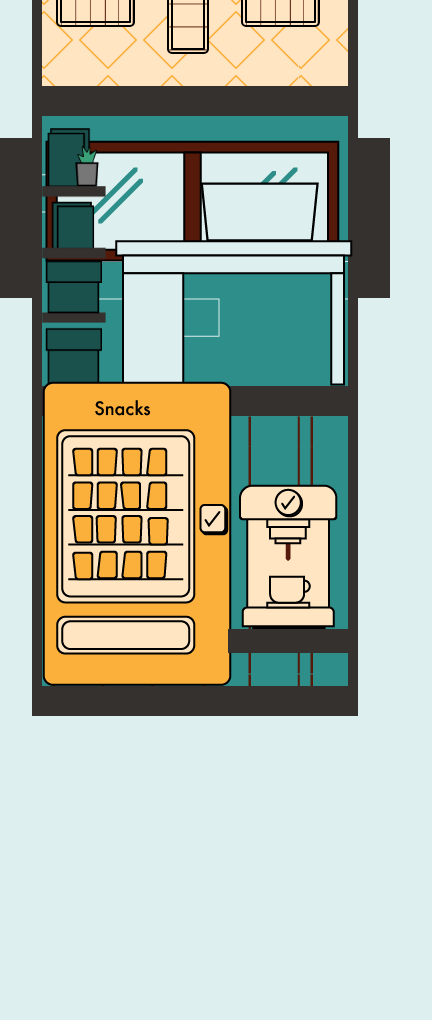
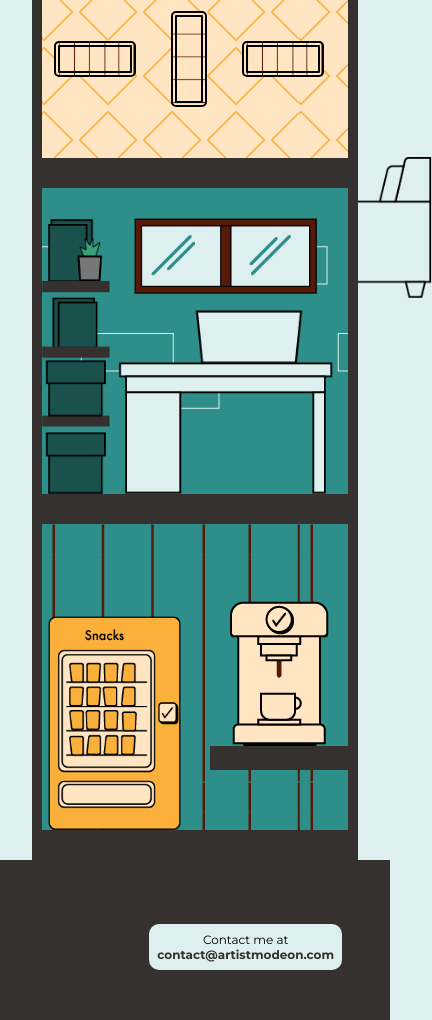
Before and after one commit to elaine2700/ArtistModeOn_website, a plain HTML site: page index.html in a window 390 px wide. Shown: the part 546-1566 px from the top of the page, 432 px wide, since content can reach past the window. Before the commit the page ends 1262 px from the top, so only its background shows below. Drawn offline with Linux system fonts and the light colour scheme; a web font is replaced by a local one.

Commit message:
Containers responsiveness

```diff
--- a/assets/css/style.css
+++ b/assets/css/style.css
@@ -48,21 +48,23 @@ a:active{
     height: 100%;
 }
 .grid{
-    height: 100%;
     display: grid;
     grid-template-columns: repeat(3, 1fr);
     grid-template-rows: repeat(2, 1fr);
     border-top: solid #35312F 30px;
+    height: 100%;
+    margin: auto;
 }
 
 .grid > * {
     z-index: 2;
-    min-height: 300px;
+    min-height: 5em;
 }
 
 .grid > section{
     border: #35312F solid;
     border-width: 0 10px 30px 10px;
+    min-width: 3rem;
 }
 
 /* Sections */
@@ -101,6 +103,10 @@ a:active{
 
 .room-container{
     font-size: 16px;
+    aspect-ratio: 1/1;
+}
+.room-container.rectangle-ratio{
+    aspect-ratio: 2/1;
 }
 
 /* Footer */
@@ -130,13 +136,11 @@ footer.ground{
 
 /* Video Room */
 #video-room > .room-container{
-    height: 100%;
     padding-top: 2em;
-    position: relative;
 }
 
 .tv{
-    width: 15em;
+    width: 65%;
     aspect-ratio: 16/ 9;
     height: auto;
     background-color: black;
@@ -145,13 +149,18 @@ footer.ground{
     color:#DDEFEE;
     text-align: center;
     margin: auto;
+    position: relative;
 }
 
     .tv > p{
         font-size: 1em;
+        padding-top: 1em;
     }
     .tv >img{
         width: 2em;
+        inset: 0;
+        position: absolute;
+        margin: auto;
     }
 
 .sofas{
@@ -178,6 +187,7 @@ footer.ground{
 /* Shop section */
 
 #shop > .room-container {
+    width: 100%;
     height: 100%;
     display: flex;
 }
@@ -245,7 +255,8 @@ footer.ground{
 }
 
 .frame-section > .vertical-img{
-    height: calc(100%);
+    height: 100%;
+    min-height: 8em;
     width: 3em;
     background-image: url(images/Pattern-HorizontalLines.png);
     background-size: cover;
@@ -271,7 +282,8 @@ footer.ground{
 }
 
 .clothes-section > img{
-    max-width: 15em;
+    width: 80%;
+    max-width: 391px;
 }
 
 .lamp{
@@ -298,21 +310,26 @@ footer.ground{
 }
 
 #office-window{
-    top: 2em;
-    left: calc(50% - 150px);
+    top: 2.5em;
+    left: 60%;
+    transform: translateX(-50%);
+    width: 60%;
+    max-width: 295px;
 }
 
 #office-shelves{
     left:0;
     bottom:0;
-    min-height: 10em;
+    height: 90%;
     max-height: 328px;
-    height: calc(100% - 1em);
 }
 
 #office-desk{
     bottom:0;
-    left: calc(50% - 80px);
+    left: 60%;
+    transform: translateX(-50%);
+    width: 70%;
+    max-width: 238px;
 }
 
 /* Snack room section */
@@ -328,23 +345,34 @@ footer.ground{
 }
 
 #snack-machine{
+    left: 0.5em;
     bottom: 0;
+    height: 70%;
+    max-height: 305px;
+}
+
+#coffee-counter{
+    top: 25%;
+    right: 0;
+    display: flex;
+    flex-direction: column;
+    align-items: center;
+    width: 45%;
+    height: auto;
 }
 
 .counter{
-    width: 10em;
+    width: 100%;
     height: 2em;
     background-color: #35312F;
 }
 
-#coffee-counter{
-    top: calc(25%);
-    right: 0;
-    display: flex;
-    flex-direction: column;
-    align-items: center;
+#coffee-counter > img{
+    max-width: 99px;
+    width: 80%;
 }
 
+/* Double-room container */
 
 @container double-room (max-width: 700px){
     .room-container{
@@ -352,20 +380,49 @@ footer.ground{
     }
 }
 
-@container double-room (max-width: 600px){
+@container double-room (max-width: 520px){
+    .room-container{
+        font-size: 12px;
+    }
+
+    .lamp.left{
+        left: 30%;
+        transform: translateX(-50%);
+    }
+
     .lamp.right{
         display: none;
     }
     .room-section:has(.clothes-section){
         display:none;
     }
+    .room-container.rectangle-ratio{
+        aspect-ratio: 1/1;
+    }
 }
 
-@container single-room (max-width: 350px) {
+@container double-room (max-width: 300px){
+    .room-container{
+        font-size: 10px;
+    }
+}
+
+/* Single room container */
+
+@container single-room (max-width: 400px) {
     .room-container{
         font-size: 12px;
     }
 }
+
+@container single-room (max-width: 200px) {
+    .room-container{
+        font-size: 10px;
+    }
+}
+
+
+/* Viewport configuration */
 
 @media only screen and (max-width:960px) {
     body{
@@ -373,12 +430,23 @@ footer.ground{
     }
     .grid{
         display: grid;
-        grid-template-columns: 1fr;
-        grid-template-rows: repeat(4,1fr);
+        grid-template-columns: repeat(2,1fr);
+        grid-template-rows: repeat(3,1fr);
+        height: auto;
+    }
+
+    .grid > section {
+        max-height: 100%;
     }
 
     #shop{
-        grid-column: span 1;
+        grid-column: 1 /span 2;
+        grid-row: 2;
+    }
+
+    #studio{
+        grid-column: 2;
+        grid-row: 1;
     }
 
     .wrapper{
@@ -398,6 +466,37 @@ footer.ground{
     .ground > #contact-info{
         position: static;
         margin: auto;
+        margin-right: 2rem;
         margin-top: 3rem;
     }
 }
+
+@media only screen and (max-width:600px){
+    body{
+        height: max-content;
+    }
+
+    .grid{
+        display: grid;
+        grid-template-columns: 1fr;
+        grid-template-rows: repeat(4,1fr);
+    }
+
+    #shop{
+        grid-column: 1 /span 1;
+        grid-row: 2;
+    }
+
+    #studio{
+        grid-column: 1;
+        grid-row: 3;
+    }
+
+    .ground > #contact-info{
+
+    }
+
+    footer.ground{
+        position: static;
+    }
+}
--- a/index.html
+++ b/index.html
@@ -31,7 +31,7 @@
                 </section>
 
                 <section id="shop" class="double-container">
-                    <div class="room-container">
+                    <div class="room-container rectangle-ratio">
                         <img class="lamp left" src="images/SR_Lamp.png">
                         <img class="lamp right" src="images/SR_Lamp.png">
                         <div class="room-section">
```
